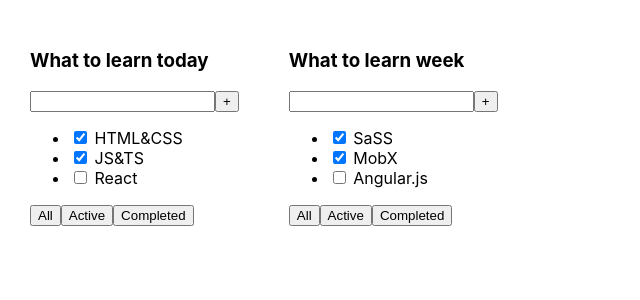
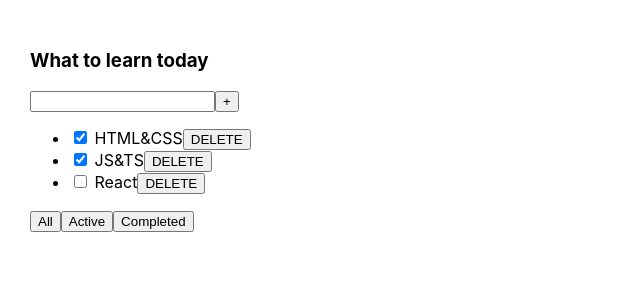
Before and after one commit to sergeisv113/it-incubator-todolist-ts, a React (Create React App) app: page / in a window 1280 px wide. Shown: the top 300 px of the page, without its empty margins (0-640 px from the left). Built offline with nearby package versions, Linux system fonts and the light colour scheme.

Commit message:
add onclick in button & filter tasks

```diff
--- a/src/App.tsx
+++ b/src/App.tsx
@@ -1,29 +1,80 @@
-import React from 'react';
+import React, {useState} from 'react';
 import './App.css';
-import {TaskType, TodoList} from "./TodoList";
+import {ButtonType, TaskType, TodoList} from "./TodoList";
+//CLI
+//GUI => CRUD
 
+export type FilterValuesType = 'All' | 'Active' | 'Completed'
 
 function App() {
+    //class component & functional component
     //BiznesLogick BLL:
     const todoListTitle_1: string = 'What to learn today'
     const todoListTitle_2: string = 'What to learn week'
-    const tasks_1: Array<TaskType> = [
+    /*    let tasks: Array<TaskType> = [
+            {id: 1, title: 'HTML&CSS', isDone: true},
+            {id: 2, title: 'JS&TS', isDone: true},
+            {id: 3, title: 'React', isDone: false},
+            {id: 3, title: 'React', isDone: false},
+            {id: 3, title: 'React', isDone: false},
+            {id: 3, title: 'React', isDone: false},
+        ]*/
+
+    // const tasks_2: Array<TaskType> = [
+    //     {id: 4, title: 'SaSS', isDone: true},
+    //     {id: 5, title: 'MobX', isDone: true},
+    //     {id: 6, title: 'Angular.js', isDone: false},
+    // ]
+
+    const [tasks, setTasks] = useState<Array<TaskType>>([
         {id: 1, title: 'HTML&CSS', isDone: true},
         {id: 2, title: 'JS&TS', isDone: true},
         {id: 3, title: 'React', isDone: false},
-    ]
-    const tasks_2: Array<TaskType> = [
-        {id: 4, title: 'SaSS', isDone: true},
-        {id: 5, title: 'MobX', isDone: true},
-        {id: 6, title: 'Angular.js', isDone: false},
-    ]
+    ])
+    const [filter, setFilter] = useState<FilterValuesType>('All');
 
+const changeFilter = (filter: FilterValuesType) => {
+    setFilter(filter)
+}
 
+    const getTasksForTodoList = () => {
+        /*    switch (filter) {
+                case "Active":
+                    return tasks.filter(t => !t.isDone)
+                case "Completed":
+                    return tasks.filter(t => t.isDone)
+                default:
+                    return tasks
+            }*/
+//   ||
+
+        let tasksForTodolist = tasks;
+        if (filter === 'Active') {
+            tasksForTodolist = tasks.filter(t => t.isDone === false)
+        }
+        if (filter === 'Completed') {
+            tasksForTodolist = tasks.filter(t => t.isDone === true)
+        }
+        return tasksForTodolist
+
+    }
+
+    const removeTask = (taskID: number) => {
+        setTasks(tasks.filter(t => t.id !== taskID));
+        console.log(tasks)//async
+    }
     //UI:
     return (
         <div className="App">
-            <TodoList title={todoListTitle_1} tasks={tasks_1}/>
-            <TodoList title={todoListTitle_2} tasks={tasks_2}/>
+            <TodoList title={todoListTitle_1}
+                // tasks={tasks}
+                      tasks={getTasksForTodoList()}
+                      removeTask={removeTask}
+                      changeFilter={changeFilter}
+            />
+
+
+            {/*<TodoList title={todoListTitle_2} tasks={tasks_2}/>*/}
         </div>
     );
 }
--- a/src/TodoList.tsx
+++ b/src/TodoList.tsx
@@ -1,16 +1,29 @@
 import React from 'react';
+import {FilterValuesType} from "./App";
 
 export type TaskType = {
     id: number
     title: string
     isDone: boolean
 }
+export type ButtonType = 'All' | 'Active' | 'Completed'
 
 type TodoListPropsTitle = {
     title: string
     tasks: Array<TaskType>
+    removeTask: (taskID: number) => void
+    changeFilter: (filter: FilterValuesType) => void
 }
+
 export const TodoList = (props: TodoListPropsTitle) => {
+
+  /*  const tasksItems = props.tasks.map(oneTask => {
+        return (
+            <li key={oneTask.id}><input type="checkbox" checked={oneTask.isDone}/> <span>{oneTask.title}</span></li>
+        )*/
+    // })
+
+
     return (
         <div>
             <div>
@@ -20,14 +33,27 @@ export const TodoList = (props: TodoListPropsTitle) => {
                     <button>+</button>
                 </div>
                 <ul>
-                    <li key={props.tasks[0].id}><input type="checkbox" checked={props.tasks[0].isDone}/> <span>{props.tasks[0].title}</span></li>
+
+                    {props.tasks.map(oneTask =>
+                        <li key={oneTask.id}><input type="checkbox" checked={oneTask.isDone}/> <span>{oneTask.title}</span>
+                            <button onClick={() => props.removeTask(oneTask.id)}>DELETE</button>
+                        </li>)
+                        }
+
+                    {/*{tasksItems}*/}
+         {/*           <li key={props.tasks[0].id}><input type="checkbox" checked={props.tasks[0].isDone}/> <span>{props.tasks[0].title}</span></li>
                     <li key={props.tasks[1].id}><input type="checkbox" checked={props.tasks[1].isDone}/> <span>{props.tasks[1].title}</span></li>
-                    <li key={props.tasks[2].id}><input type="checkbox" checked={props.tasks[2].isDone}/> <span>{props.tasks[2].title}</span></li>
+                    <li key={props.tasks[2].id}><input type="checkbox" checked={props.tasks[2].isDone}/> <span>{props.tasks[2].title}</span></li>*/}
+
                 </ul>
                 <div>
-                    <button>All</button>
-                    <button>Active</button>
-                    <button>Completed</button>
+{/*                    <button >All</button>
+                    <button >Active</button>
+                    <button >Completed</button>*/}
+
+                    <button onClick={() => {props.changeFilter('All')}}>All</button>
+                    <button onClick={() => {props.changeFilter('Active')}}>Active</button>
+                    <button onClick={() => {props.changeFilter('Completed')}}>Completed</button>
                 </div>
             </div>
         </div>
```
